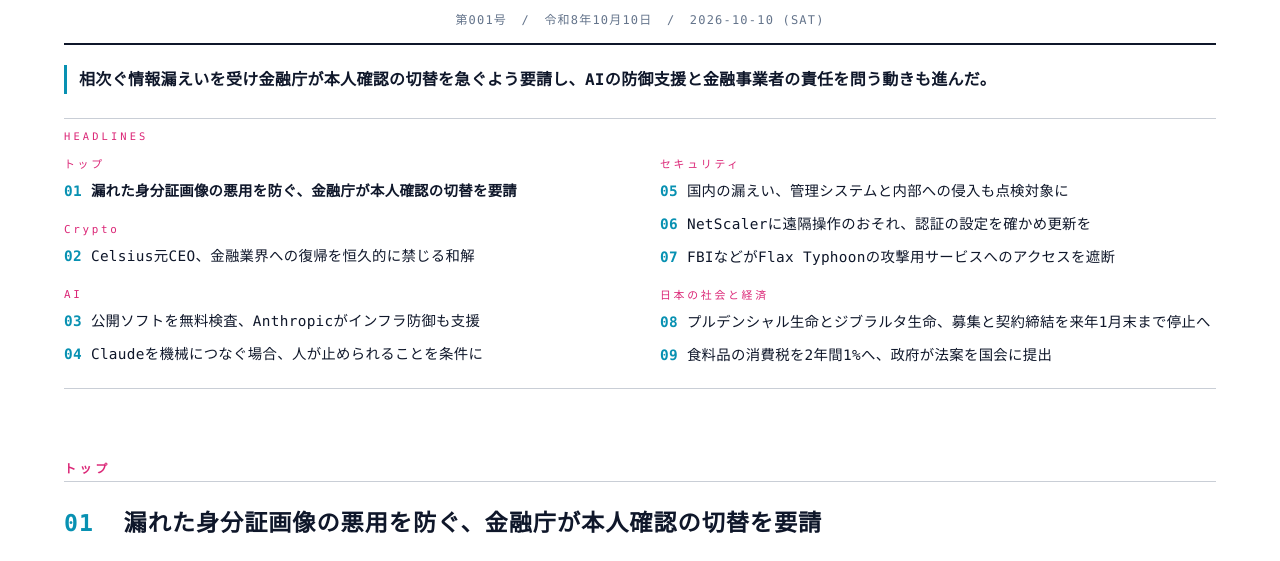
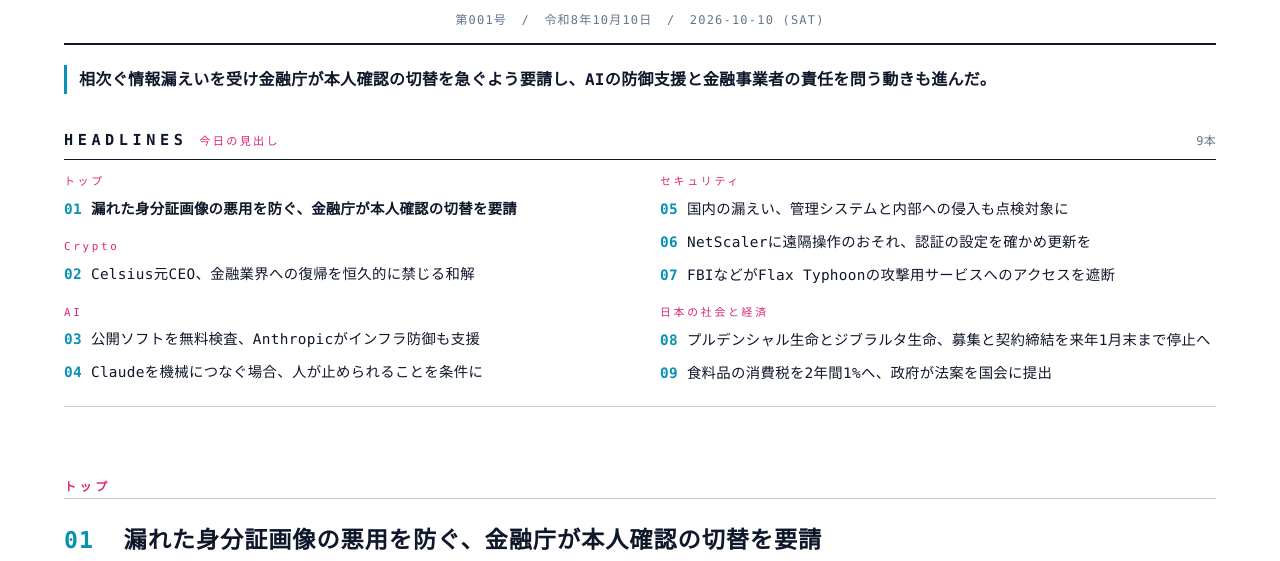
Before and after one commit to stardustdotbox/stardustdotbox.github.io, an Astro site: page /news/2026-10-10 in a window 1280 px wide. Shown: the part 224-785 px from the top of the page. Built offline with nearby package versions, Linux system fonts and the light colour scheme; Astro itself is replaced by a stand-in of ours; a web font is replaced by a local one.

Commit message:
星屑新報の HEADLINES を目次の見出しの帯にする（#166）
HEADLINES を太い墨の文字にし、「今日の見出し」と本数を添えて、欄の名前より 1 段上の見出しだと分かるようにした

Co-Authored-By: Claude Opus 5.5 <noreply@anthropic.com>

```diff
--- a/src/pages/news/[...id].astro
+++ b/src/pages/news/[...id].astro
@@ -47,7 +47,11 @@ const issue = String(number).padStart(3, '0');
     <p class="lead">{summary}</p>
 
     <nav class="headlines" aria-label="今日の見出し">
-      <p class="headlines-label">HEADLINES</p>
+      <p class="headlines-head">
+        <span class="hl-title">HEADLINES</span>
+        <span class="hl-sub">今日の見出し</span>
+        <span class="hl-count">{count}本</span>
+      </p>
       <div class="groups">
         {tocGroups.map((g) => (
           <div class="group">
@@ -138,17 +142,34 @@ const issue = String(number).padStart(3, '0');
   /* ---- 見出しの目次 ---- */
   .headlines {
     display: block;
-    margin: 1.5rem 0 2rem;
-    padding: 0.5rem 0;
-    border-top: 1px solid var(--line);
+    margin: 2rem 0 2rem;
+    padding: 0 0 0.5rem;
     border-bottom: 1px solid var(--line);
   }
-  /* サイト共通の .label（下線あり）とは別の名前にする（#166 で線が二重になったため） */
-  .headlines-label {
-    margin: 0 0 0.25rem;
-    font-size: 0.65rem;
+  /* 目次の見出しの帯。欄の名前（ピンクの小さな文字）より 1 段上の見出しにする。
+     サイト共通の .label とは別の名前にする（#166 で線が二重になったため） */
+  .headlines-head {
+    display: flex;
+    align-items: baseline;
+    gap: 0.75rem;
+    margin: 0 0 0.5rem;
+    padding-bottom: 0.3rem;
+    border-bottom: 1px solid var(--fg);
+  }
+  .hl-title {
+    font-size: 0.95rem;
+    font-weight: 700;
     letter-spacing: 0.3em;
+  }
+  .hl-sub {
+    font-size: 0.7rem;
+    letter-spacing: 0.2em;
     color: var(--pink);
+  }
+  .hl-count {
+    margin-left: auto;
+    font-size: 0.75rem;
+    color: var(--muted);
   }
   .headlines ol {
     list-style: none;
```
